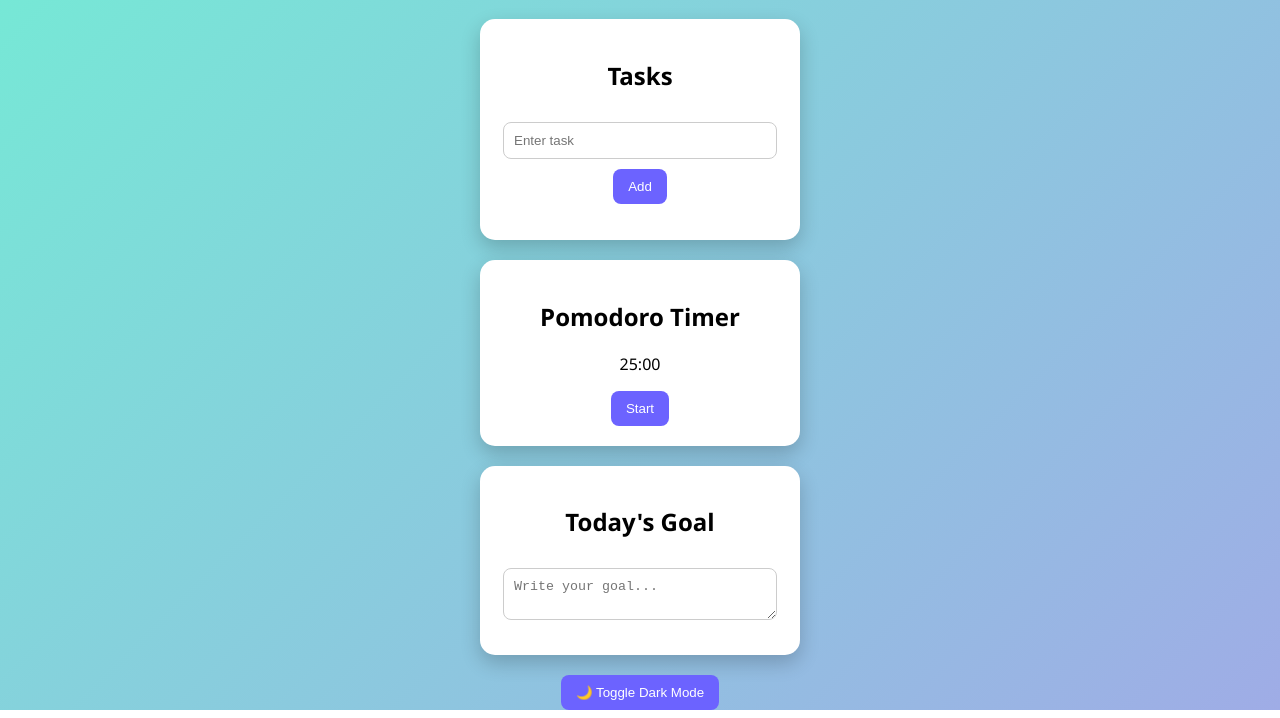
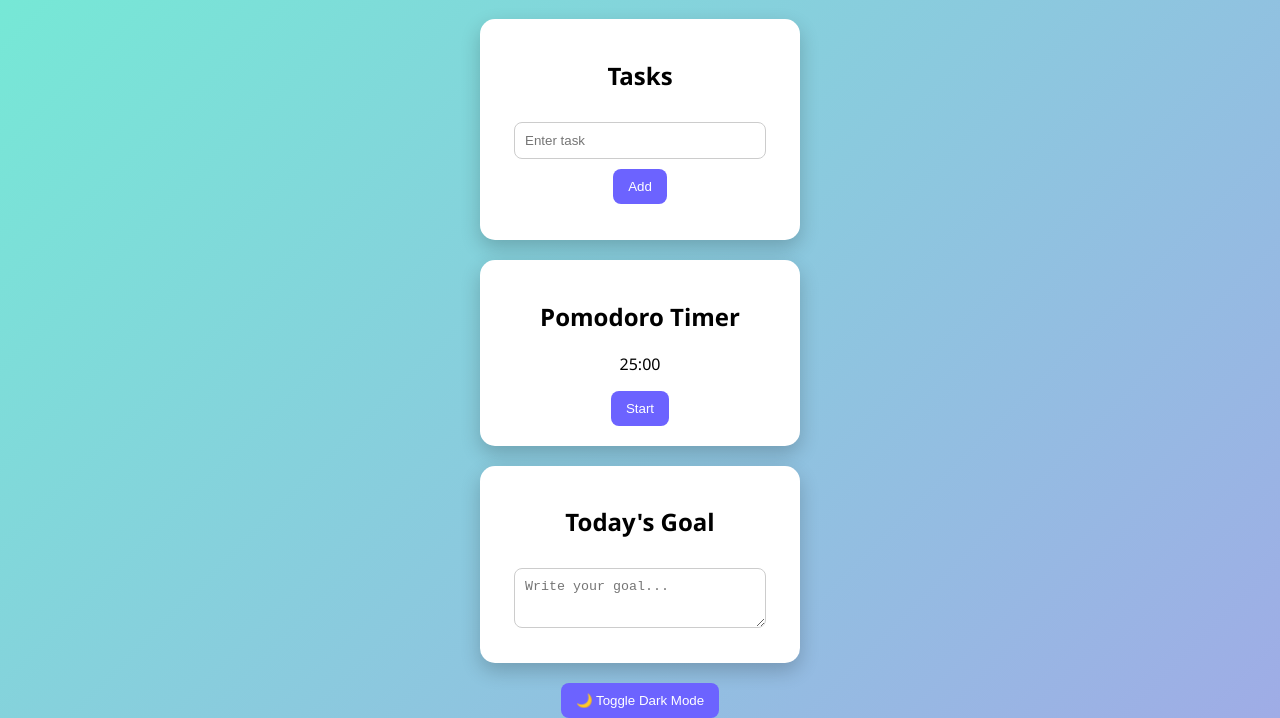
Before and after one commit to Amal-nellanhi/Student-Productivity-Dashboard, a plain HTML site: page index.html in a window 1280 px wide. Shown: the part 107-825 px from the top of the page. Drawn offline with Linux system fonts and the light colour scheme.

Commit message:
Fix textarea breaking card layout

```diff
--- a/style.css
+++ b/style.css
@@ -33,6 +33,12 @@ input, textarea {
   margin: 10px 0;
   border-radius: 8px;
   border: 1px solid #ccc;
+  box-sizing: border-box;
+}
+
+textarea {
+  resize: vertical; /* Prevents horizontal stretching */
+  min-height: 60px;
 }
 
 button {
```
